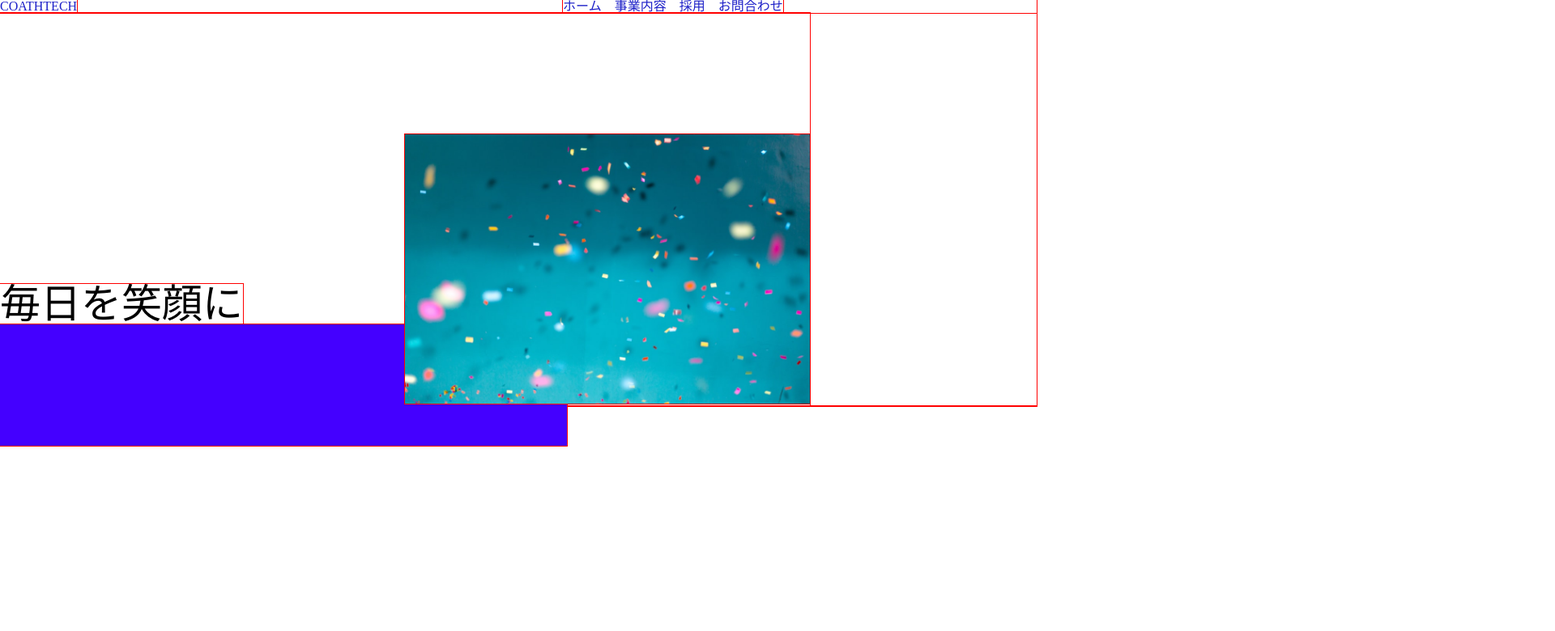
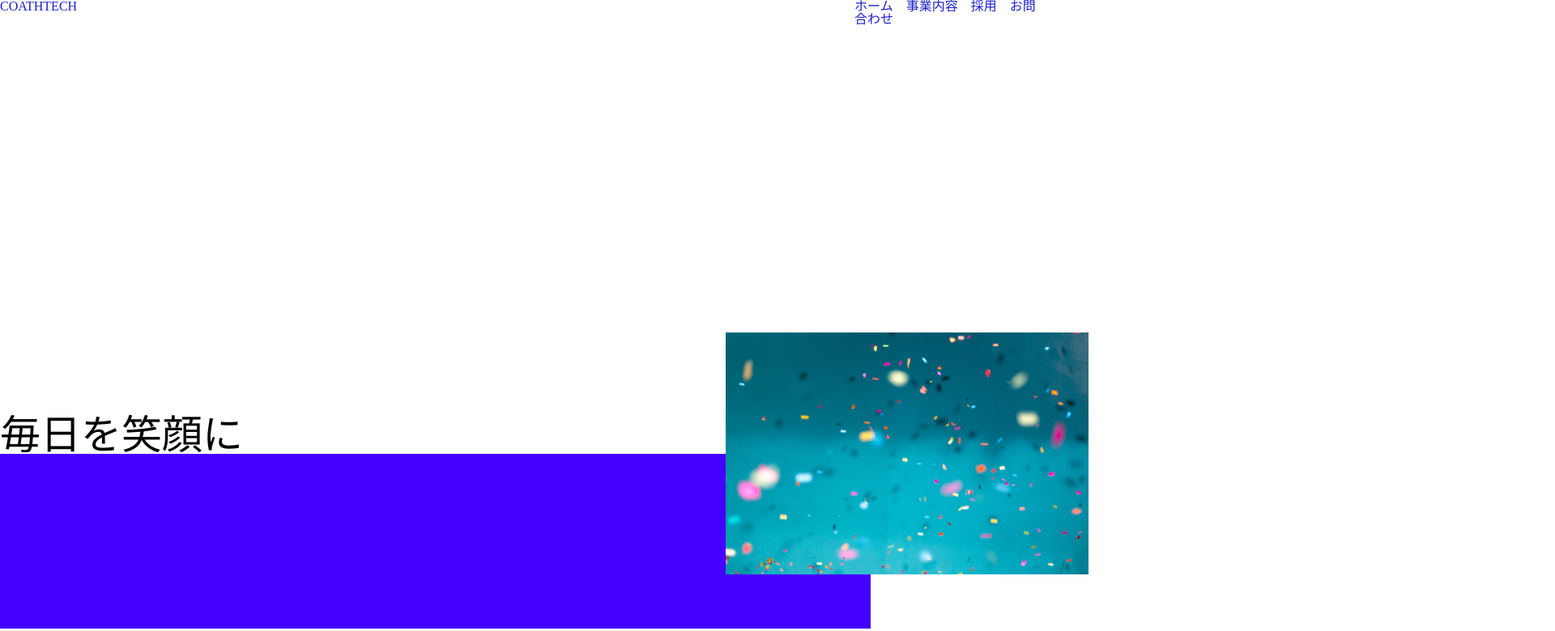
Before and after one commit to daiki239/20220610-ito, a plain HTML site: page index.html in a window 1280 px wide. Shown: the top 780 px of the page at 81% size, 1920 px wide, since content can reach past the window. Drawn offline with Linux system fonts and the light colour scheme; a web font is replaced by a local one.

Commit message:
first-commit

```diff
--- a/css/style.css
+++ b/css/style.css
@@ -11,37 +11,33 @@
 
 .card__content-tag-item--last {
   display: row;
-  margin-left: 600px;
+  margin-left: 75%;
   color: #1d20c8;
 }
 
 .relative {
-  max-width: 1000px;
+  max-width: 70%;
   position: relative;
 }
 
 .relative__img {position: relative;
   z-index: 100;
-  width: 500px;
-  max-height:  400px;
-  margin: 150px 500px auto;
+  width: 50%;
+  top: 200px;
+  margin: 20% 100% auto;
 }
 
 .absolute {
   position: absolute;
-  width: 700px;
-  height: 150px;
-  top: 385px;
+  width: 120%;
+  height: 45%;
+  top: 110%;
     background-color: rgb(68, 0, 255);
     z-index: 0;
 }
 
 .ttl{position: absolute;
-  top: 335px;
+  top: 100%;
   font-size: 50px;
 
 }
-
-* {
-  outline: 1px solid red !important;
-}
```
